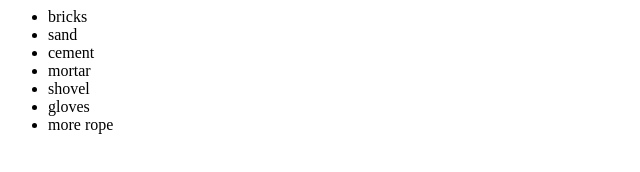
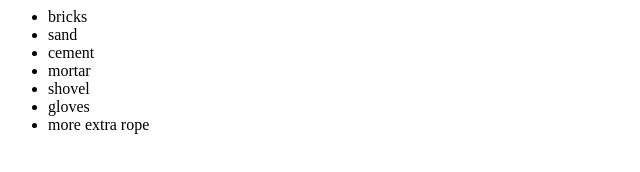
Before and after one commit to rahulmahato46/newGitTest, a plain HTML site: page index.html in a window 1280 px wide. Shown: the full height of the page, 0-640 px from the left. Drawn offline with Linux system fonts and the light colour scheme.

Commit message:
added more extra rope

```diff
--- a/index.html
+++ b/index.html
@@ -9,7 +9,7 @@
 	<li>mortar</li>
 	<li>shovel</li>
 	<li>gloves</li>
-	<li>more rope</li>
+	<li>more extra rope</li>
 		</ul>
 	</div>
 
```
